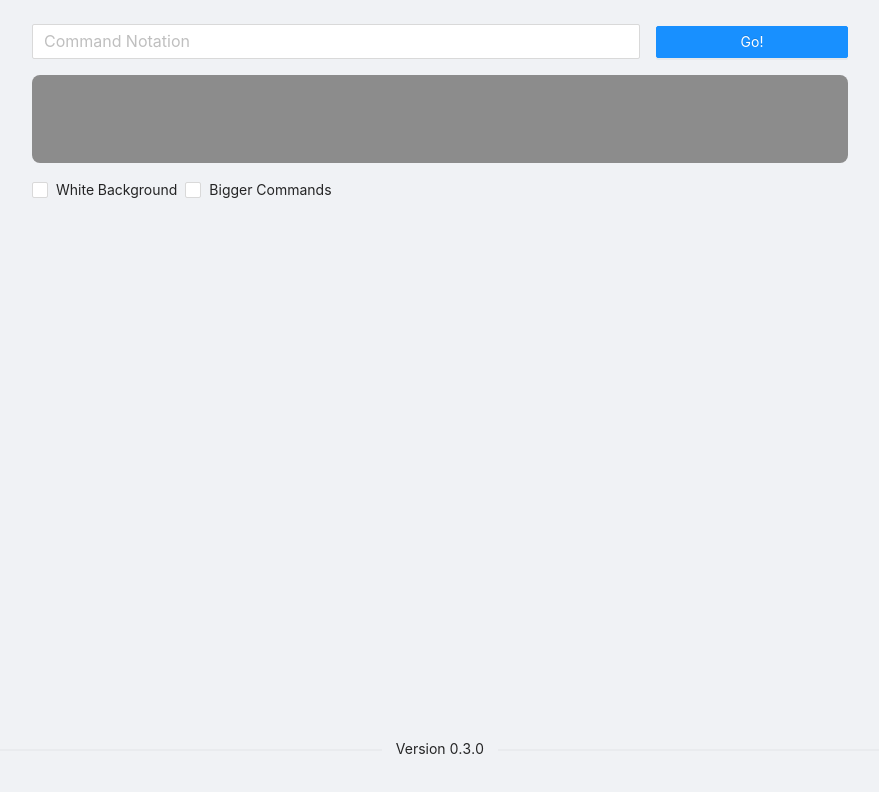
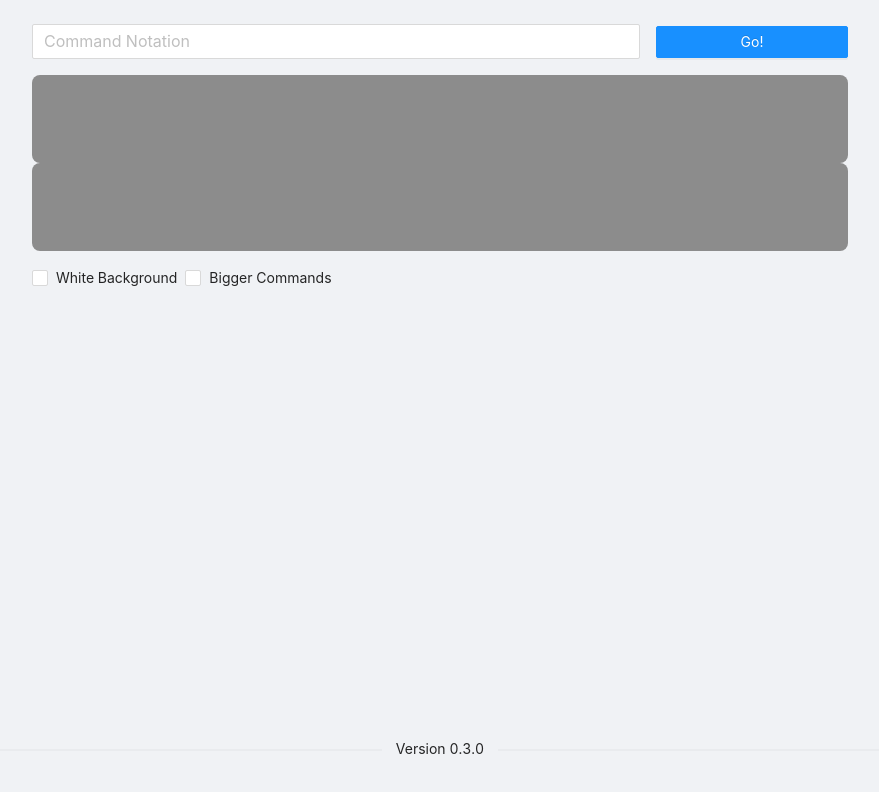
Before and after one commit to BigRiceEater/tekken-notation-builder, a React (Create React App) app: page /#/ in a window 1280 px wide. Shown: the top 792 px of the page, without its empty margins (200-1079 px from the left). Built offline with nearby package versions, Linux system fonts and the light colour scheme.

Commit message:
Convert visualized commands to png and show on page

```diff
--- a/src/components/visualize-command.js
+++ b/src/components/visualize-command.js
@@ -6,7 +6,12 @@ import ComboSeperator from "./combo-seperator";
 
 import { sanitize } from "../util/commands";
 
+import * as htmlToImage from "html-to-image";
+import { toPng, toJpeg, toBlob, toPixelData, toSvg } from "html-to-image";
+
 const VisualizeCommand = ({ commands = [], options = {} }) => {
+
+  const [commandsImage, setCommandsImage] = useState(null);
 
   const SP_CMD = {
     qcf: ["d", "df", "f"],
@@ -18,8 +23,22 @@ const VisualizeCommand = ({ commands = [], options = {} }) => {
     return <Command icon={cmd} options={options} />;
   };
 
+  useEffect(() => {
+    const imageContainer = document.getElementById("image-container");
+    const commandsContainer = document.getElementById("commands-container");
+    const oldImage = document.getElementById('commands-as-image');
+    htmlToImage.toPng(commandsContainer).then((dataUrl) => {
+      // const img = new Image();
+      // img.src = dataUrl;
+      // imageContainer.replaceChild(img,oldImage);
+      setCommandsImage(dataUrl);
+    });
+  });
+
   return (
+    <React.Fragment>
       <div
+        id="commands-container"
         style={{
           ...styles.container,
           background: options.whiteBackgroundChecked ? "white" : grey[2],
@@ -46,6 +65,10 @@ const VisualizeCommand = ({ commands = [], options = {} }) => {
           }
         })}
       </div>
+      <div id="image-container" style={styles.imageContainer}>
+        <img id="commands-as-image" src={commandsImage} />
+      </div>
+    </React.Fragment>
   );
 };
 
@@ -63,6 +86,9 @@ const styles = {
   command: {
     width: 32,
   },
+  imageContainer:{
+
+  }
 };
 
 export default VisualizeCommand;
```
Lines whose indentation alone changed are shown as unchanged.
